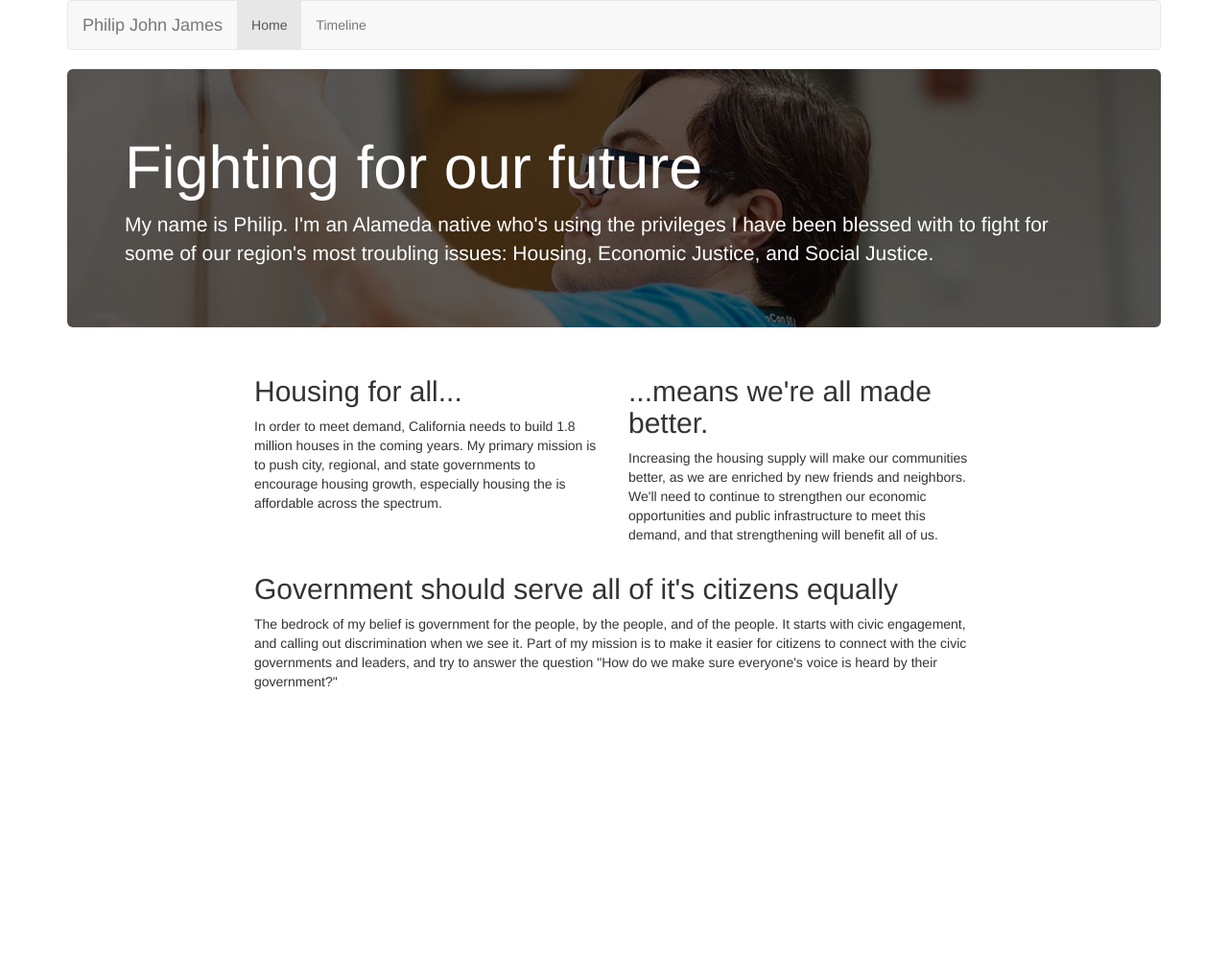
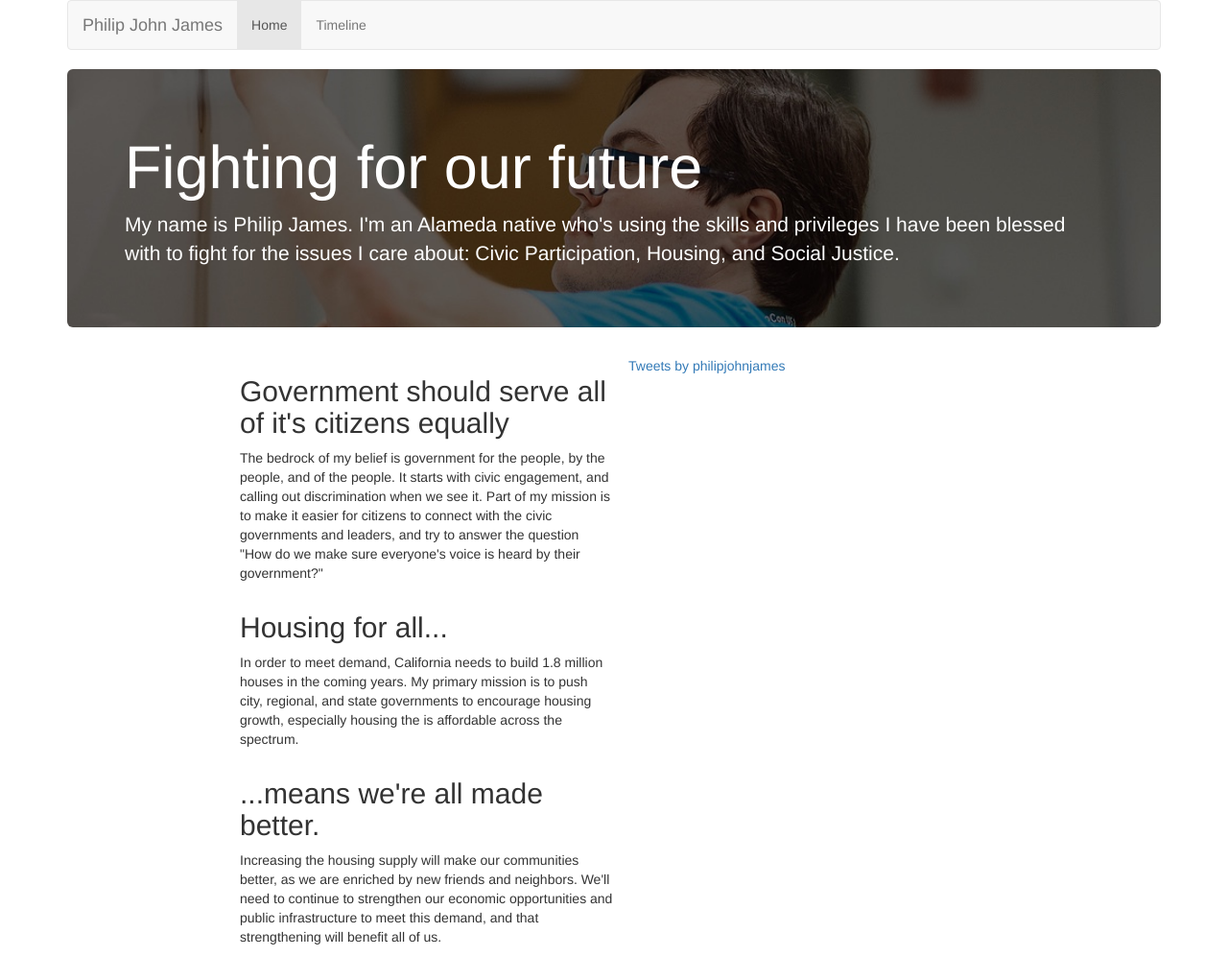
Before and after one commit to phildini/philipjohnjames, a plain HTML site: page index.html in a window 1280 px wide. Shown: the whole page at 96% size. Before the commit the page ends 800 px from the top, so only its background shows below. Drawn offline with nearby package versions, Linux system fonts and the light colour scheme; a script that the page names is missing.

Commit message:
Add tweets, more to timeline.

```diff
--- a/index.html
+++ b/index.html
@@ -37,22 +37,29 @@
 
         <div class="jumbotron hero">
         <h1 class="display-3">Fighting for our future</h1>
-        <p class="lead">My name is Philip. I'm an Alameda native who's using the privileges I have been blessed with to fight for some of our region's most troubling issues: Housing, Economic Justice, and Social Justice.</p>
+        <p class="lead">My name is Philip James. I'm an Alameda native who's using the skills and privileges I have been blessed with to fight for the issues I care about: Civic Participation, Housing, and Social Justice.</p>
         </div>
         <div class="row">
             <div class="col-md-4 col-md-offset-2">
-                <h2>Housing for all...</h2>
-                <p>In order to meet demand, California needs to build 1.8 million houses in the coming years. My primary mission is to push city, regional, and state governments to encourage housing growth, especially housing the is affordable across the spectrum.</p>
+                <div class="row">
+                    <h2>Government should serve all of it's citizens equally</h2>
+                    <p>The bedrock of my belief is government for the people, by the people, and of the people. It starts with civic engagement, and calling out discrimination when we see it. Part of my mission is to make it easier for citizens to connect with the civic governments and leaders, and try to answer the question "How do we make sure everyone's voice is heard by their government?"</p>
+                </div>
+                <div class="row">
+                    <h2>Housing for all...</h2>
+                    <p>In order to meet demand, California needs to build 1.8 million houses in the coming years. My primary mission is to push city, regional, and state governments to encourage housing growth, especially housing the is affordable across the spectrum.</p>
+                </div>
+                <div class="row">
+                    <h2>...means we're all made better.</h2>
+                    <p>Increasing the housing supply will make our communities better, as we are enriched by new friends and neighbors. We'll need to continue to strengthen our economic opportunities and public infrastructure to meet this demand, and that strengthening will benefit all of us.</p>
+                </div>
             </div>
             <div class="col-md-4">
-                <h2>...means we're all made better.</h2>
-                <p>Increasing the housing supply will make our communities better, as we are enriched by new friends and neighbors. We'll need to continue to strengthen our economic opportunities and public infrastructure to meet this demand, and that strengthening will benefit all of us.</p>
+                <a class="twitter-timeline" href="https://twitter.com/philipjohnjames">Tweets by philipjohnjames</a> <script async src="//platform.twitter.com/widgets.js" charset="utf-8"></script>
             </div>
         </div>
         <div class="row">
             <div class="col-md-8 col-md-offset-2">
-                <h2>Government should serve all of it's citizens equally</h2>
-                <p>The bedrock of my belief is government for the people, by the people, and of the people. It starts with civic engagement, and calling out discrimination when we see it. Part of my mission is to make it easier for citizens to connect with the civic governments and leaders, and try to answer the question "How do we make sure everyone's voice is heard by their government?"</p>
             </div>
         </div>
     </div>
```
Also changed, not shown: timeline.html (+9 -0 lines).
